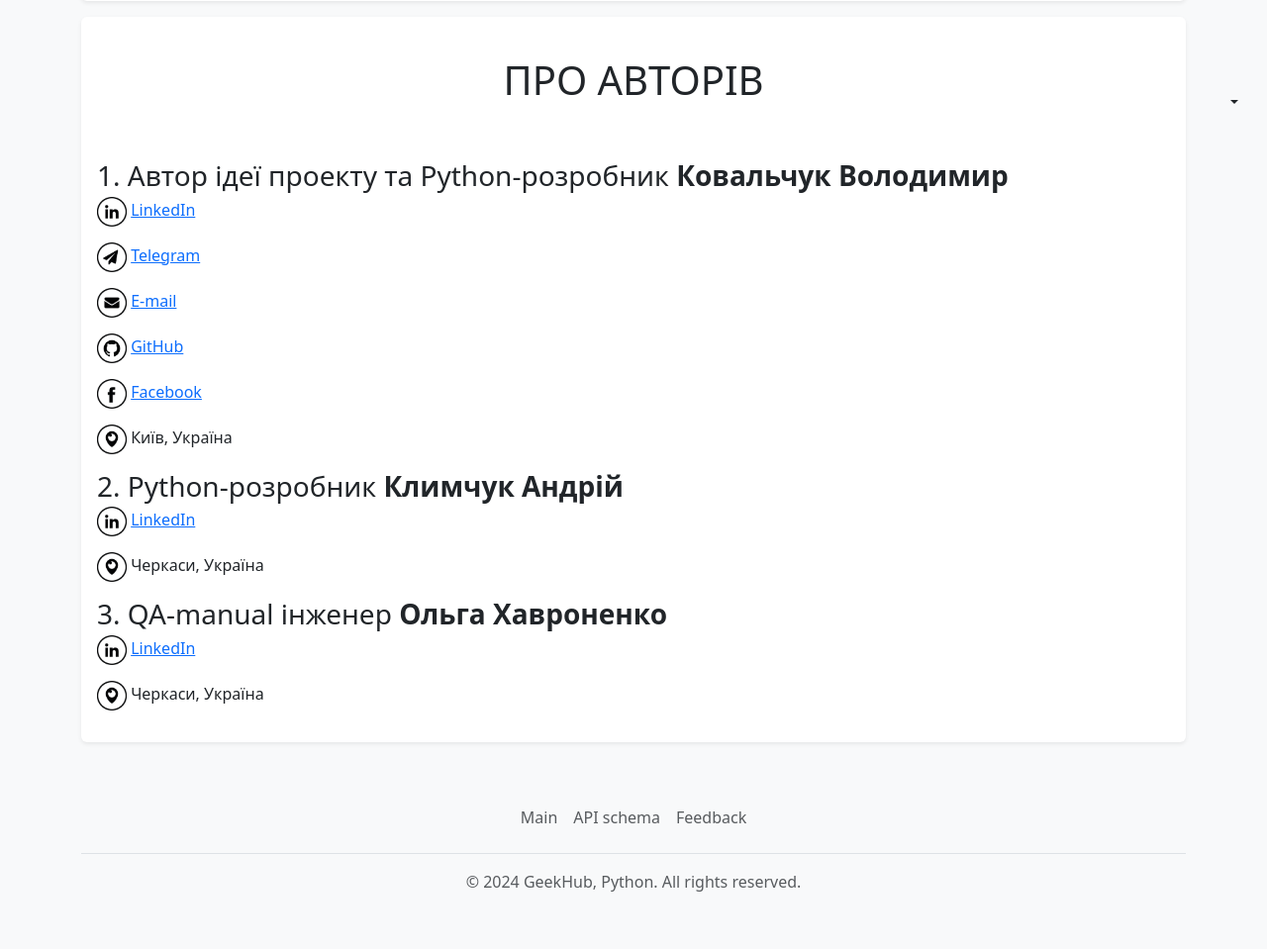
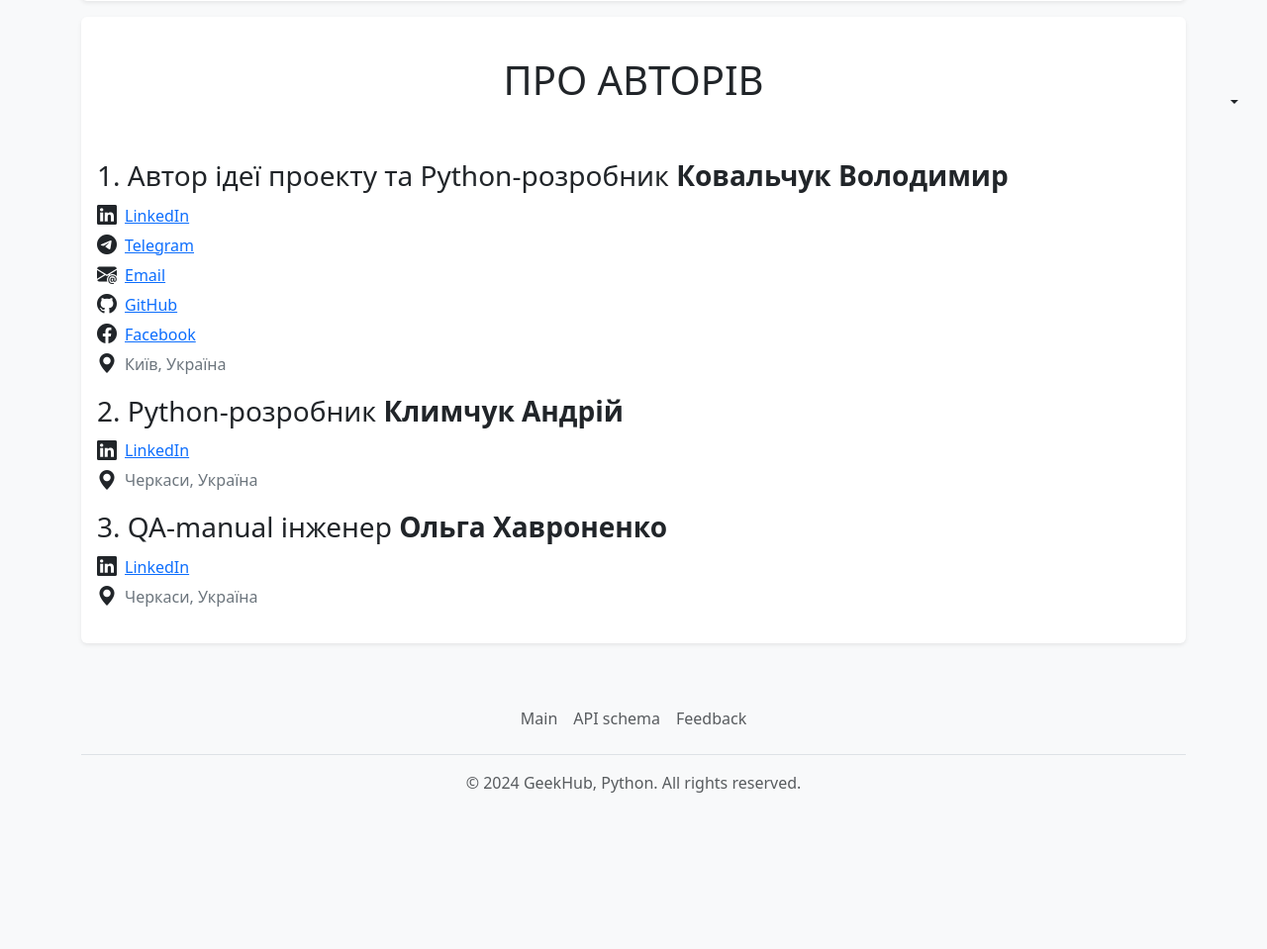
Before and after one commit to vkovalchuk-91/checker, a Django app: template templates/index.html in a window 1280 px wide. Shown: the part 660-1619 px from the top of the page at 99% size. After the commit the page ends 1461 px from the top, so only its background shows below. Run offline with Django 5.2, Linux system fonts and the light colour scheme; the template is opened without the code that fills it: most values are stand-ins (such as "Sample title", 1, 10 or a date in 2020); some libraries are stand-ins or nearby versions.

Commit message:
Small updates

```diff
--- a/templates/index.html
+++ b/templates/index.html
@@ -58,48 +58,48 @@
             <div id="authors">
                 <br>
                 <br>
-                <h3 class="mb-1">1. Автор ідеї проекту та Python-розробник <b>Ковальчук Володимир</b></h3>
-                <p>
-                    <img src="{% static '/logo/linkedin.png' %}" width="30" height="30" alt="LinkedIn logo">
+                <h3 class="mb-2">1. Автор ідеї проекту та Python-розробник <b>Ковальчук Володимир</b></h3>
+                <p class="d-flex align-items-center m-0">
+                    <i class="bi bi-linkedin fs-5 pe-2"></i>
                     <a href="https://www.linkedin.com/in/volodymyr-kovalchuk-5b211010a/" target="_blank">LinkedIn</a>
                 </p>
-                <p>
-                    <img src="{% static '/logo/telegram.png' %}" width="30" height="30" alt="Telegram logo">
+                <p class="d-flex align-items-center m-0">
+                    <i class="bi bi-telegram fs-5 pe-2"></i>
                     <a href="https://t.me/slengpack" target="_blank">Telegram</a>
                 </p>
-                <p>
-                    <img src="{% static '/logo/email.png' %}" width="30" height="30" alt="E-mail logo">
-                    <a href="mailto:slengpack@gmail.com" target="_blank">E-mail</a>
+                <p class="d-flex align-items-center m-0">
+                    <i class="bi bi-envelope-at-fill fs-5 pe-2"></i>
+                    <a href="mailto:slengpack@gmail.com" target="_blank">Email</a>
                 </p>
-                <p>
-                    <img src="{% static '/logo/github.png' %}" width="30" height="30" alt="GitHub logo">
+                <p class="d-flex align-items-center m-0">
+                    <i class="bi bi-github fs-5 pe-2"></i>
                     <a href="https://github.com/vkovalchuk-91" target="_blank">GitHub</a>
                 </p>
-                <p>
-                    <img src="{% static '/logo/facebook.png' %}" width="30" height="30" alt="Facebook logo">
+                <p class="d-flex align-items-center m-0">
+                    <i class="bi bi-facebook fs-5 pe-2"></i>
                     <a href="https://www.facebook.com/slengpack" target="_blank">Facebook</a>
                 </p>
-                <p>
-                    <img src="{% static '/logo/location.png' %}" width="30" height="30" alt="Location logo">
-                    Київ, Україна
+                <p class="d-flex align-items-center">
+                    <i class="bi bi-geo-alt-fill fs-5 pe-2"></i>
+                    <a class="nav-link text-secondary">Київ, Україна</a>
                 </p>
-                <h3 class="mb-1">2. Python-розробник <b>Климчук Андрій</b></h3>
-                <p>
-                    <img src="{% static '/logo/linkedin.png' %}" width="30" height="30" alt="LinkedIn logo">
+                <h3 class="mb-2">2. Python-розробник <b>Климчук Андрій</b></h3>
+                <p class="d-flex align-items-center m-0">
+                    <i class="bi bi-linkedin fs-5 pe-2"></i>
                     <a href="https://www.linkedin.com/in/andrii-klymchuk/" target="_blank">LinkedIn</a>
                 </p>
-                <p>
-                    <img src="{% static '/logo/location.png' %}" width="30" height="30" alt="Location logo">
-                    Черкаси, Україна
+                <p class="d-flex align-items-center">
+                    <i class="bi bi-geo-alt-fill fs-5 pe-2"></i>
+                    <a class="nav-link text-secondary">Черкаси, Україна</a>
                 </p>
-                <h3 class="mb-1">3. QA-manual інженер <b>Ольга Хавроненко</b></h3>
-                <p>
-                    <img src="{% static '/logo/linkedin.png' %}" width="30" height="30" alt="LinkedIn logo">
+                <h3 class="mb-2">3. QA-manual інженер <b>Ольга Хавроненко</b></h3>
+                <p class="d-flex align-items-center m-0">
+                    <i class="bi bi-linkedin fs-5 pe-2"></i>
                     <a href="https://www.linkedin.com/in/%D0%BElha-khavronenko-1b8146266/" target="_blank">LinkedIn</a>
                 </p>
-                <p>
-                    <img src="{% static '/logo/location.png' %}" width="30" height="30" alt="Location logo">
-                    Черкаси, Україна
+                <p class="d-flex align-items-center">
+                    <i class="bi bi-geo-alt-fill fs-5 pe-2"></i>
+                    <a class="nav-link text-secondary">Черкаси, Україна</a>
                 </p>
             </div>
         </div>
```
Also changed, not shown: apps/task_manager/tasks.py (+10 -10 lines).
